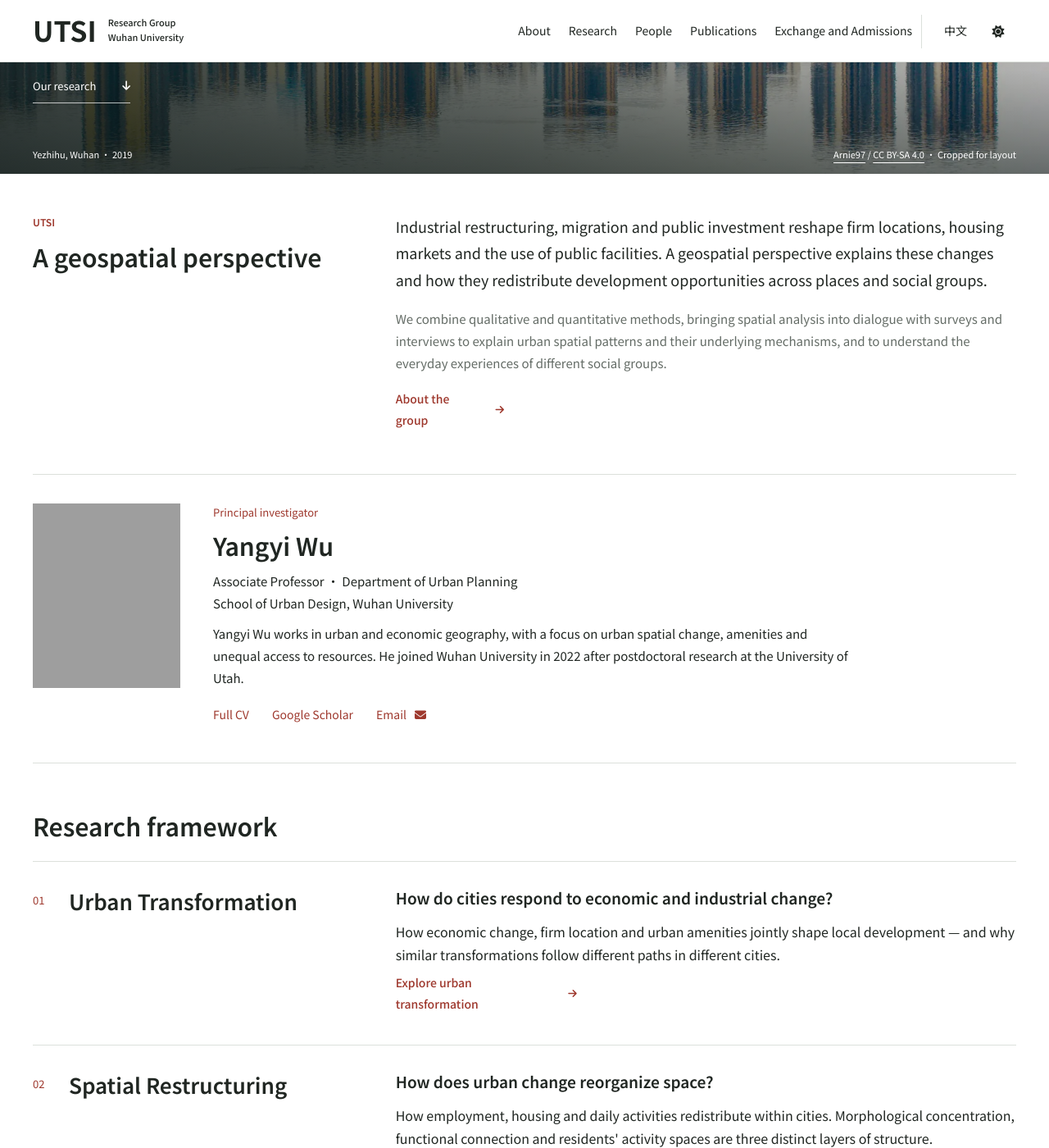
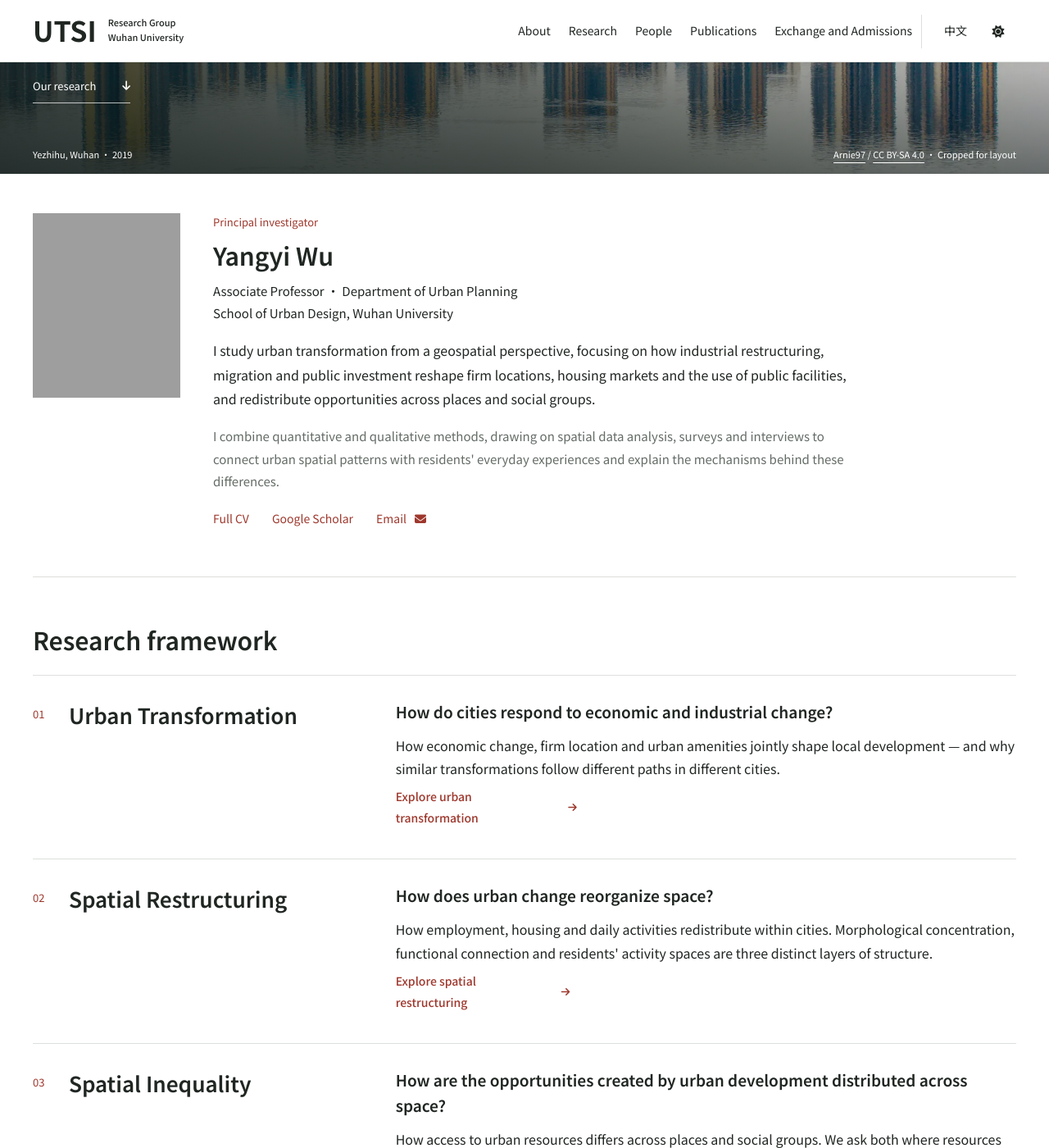
Before and after one commit to Yangyi-Wu/Yangyi-Wu.github.io, a Jekyll site: the page built from _pages/about.md, in a window 1280 px wide and 1400 px high, scrolled down 394 px. Shown: the whole window at 82% size. Built offline with Jekyll 4.4.1, drawn with Linux system fonts in a browser that asks for light colours; grey boxes are pictures that could not be loaded.

Commit message:
Integrate geospatial perspective into homepage PI profile

```diff
--- a/_data/homepage.yml
+++ b/_data/homepage.yml
@@ -3,6 +3,10 @@ zh:
   lead: >-
     关注城市转型中的空间重组与机会分配：产业与就业向何处集聚，住房市场如何分化，公共资源为谁所用。
   pi: 伍杨屹副教授 · 武汉大学城市设计学院
+  pi_statement: >-
+    我从地理空间视角研究城市转型，关注产业调整、人口流动与公共投资如何改变企业区位、住房市场和公共设施使用，以及发展机会如何在不同地区和人群之间分配。
+  pi_approach: >-
+    研究中，我结合定量与定性方法，将空间数据分析与问卷、访谈相互印证，联系城市空间格局与居民日常经验，解释差异背后的形成机制。
   perspective_title: 地理空间视角
   introduction: >-
     产业调整、人口流动与公共投资重塑城市空间，影响企业区位、住房市场和公共设施使用。我们从地理空间视角解释这些变化，以及发展机会如何在不同地区和人群之间分配。
@@ -22,6 +26,10 @@ en:
   lead: >-
     We study the spatial processes of urban transformation: how economic activity relocates and clusters, how public resources are redistributed, and how opportunities for different places and social groups change as a result.
   pi: Led by Associate Professor Yangyi Wu · School of Urban Design
+  pi_statement: >-
+    I study urban transformation from a geospatial perspective, focusing on how industrial restructuring, migration and public investment reshape firm locations, housing markets and the use of public facilities, and redistribute opportunities across places and social groups.
+  pi_approach: >-
+    I combine quantitative and qualitative methods, drawing on spatial data analysis, surveys and interviews to connect urban spatial patterns with residents' everyday experiences and explain the mechanisms behind these differences.
   perspective_title: A geospatial perspective
   introduction: >-
     Industrial restructuring, migration and public investment reshape firm locations, housing markets and the use of public facilities. A geospatial perspective explains these changes and how they redistribute development opportunities across places and social groups.
--- a/_includes/home-content.html
+++ b/_includes/home-content.html
@@ -24,14 +24,6 @@
     </div>
     {% include photo-credit.html photo=site.data.site_visual.home_photo %}
   </header>
-  <section class="home-introduction" aria-label="{% if page.lang == 'zh' %}课题组简介{% else %}Group introduction{% endif %}">
-    <div class="home-section-label"><span>UTSI</span><h2>{{ home.perspective_title }}</h2></div>
-    <div class="home-introduction-copy">
-      <p class="home-introduction-lead">{{ home.introduction }}</p>
-      <p class="home-approach">{{ home.methods }}</p>
-      <a class="text-link" href="{{ language_prefix | append: '/about/' | relative_url }}">{% if page.lang == 'zh' %}认识课题组{% else %}About the group{% endif %} <i class="fa-solid fa-arrow-right" aria-hidden="true"></i></a>
-    </div>
-  </section>
   <section class="home-section home-profile" aria-labelledby="home-pi-name">
     <div class="home-pi-profile" id="home-pi">
       <img src="{{ '/images/yangyi-wu-portrait.png' | relative_url }}?v=20260928-2" width="180" height="225" alt="{{ g.pi_name }}" loading="lazy" decoding="async">
@@ -40,7 +32,10 @@
         <h2 id="home-pi-name">{{ g.pi_name }}</h2>
       </div>
       <p class="home-pi-role">{{ g.pi_role }}<br>{{ g.affiliation }}</p>
-      <p class="home-pi-bio">{{ g.pi_bio }}</p>
+      <div class="home-pi-bio">
+        <p>{{ home.pi_statement }}</p>
+        <p>{{ home.pi_approach }}</p>
+      </div>
       <nav class="home-pi-links section-links" aria-label="{% if page.lang == 'zh' %}PI 个人资料与联系{% else %}PI profile and contact{% endif %}">
         <a href="{{ language_prefix | append: '/cv/' | relative_url }}">{{ g.cv }}</a>
         <a href="{{ site.author.googlescholar }}">Google Scholar</a>
--- a/_sass/layout/_research-site.scss
+++ b/_sass/layout/_research-site.scss
@@ -132,6 +132,8 @@ a:focus-visible, input:focus-visible, button:focus-visible, select:focus-visible
 .home-pi-profile h2 { font-size: 30px; line-height: 1.3; margin: 0; }
 .home-pi-profile .home-pi-role { grid-column: 2; font-size: 15px; line-height: 1.8; margin: 0; }
 .home-pi-profile .home-pi-bio { grid-column: 2; font-size: 15px; line-height: 1.8; margin: 0; }
+.home-pi-profile .home-pi-bio p { font-size: 16px; line-height: 1.85; margin: 8px 0 16px; }
+.home-pi-profile .home-pi-bio p:last-child { font-size: 15px; color: var(--global-text-color-light); margin-bottom: 0; }
 .home-pi-links { grid-column: 2; }
 .home-pi-identity { min-width: 0; }
 .home-content > .home-section { max-width: 1280px; margin: 0 auto; padding: 56px 40px; }
@@ -142,7 +144,8 @@ a:focus-visible, input:focus-visible, button:focus-visible, select:focus-visible
 .page__content .home-section-heading > a:hover { text-decoration: underline; }
 .home-profile, .home-selected, .home-research, .home-content > .home-bottom-grid { position: relative; border-top: 0; }
 .home-profile::before, .home-selected::before, .home-research::before, .home-bottom-grid::before { content: ""; position: absolute; top: 0; left: 40px; right: 40px; border-top: 1px solid var(--global-border-color); }
-.home-content > .home-profile { padding-top: 36px; padding-bottom: 36px; }
+.home-content > .home-profile { padding-top: 48px; padding-bottom: 48px; }
+.home-profile::before { display: none; }
 .home-highlights-grid { display: block; }
 .home-highlight { display: grid; grid-template-columns: minmax(0, 42fr) minmax(0, 58fr); gap: 48px; padding: 32px 0 44px; border-bottom: 1px solid var(--global-border-color); align-items: center; }
 .home-highlight:last-child { border: 0; padding-bottom: 0; }
```
Also changed, not shown: scripts/verify-site.rb (+4 -6 lines).
